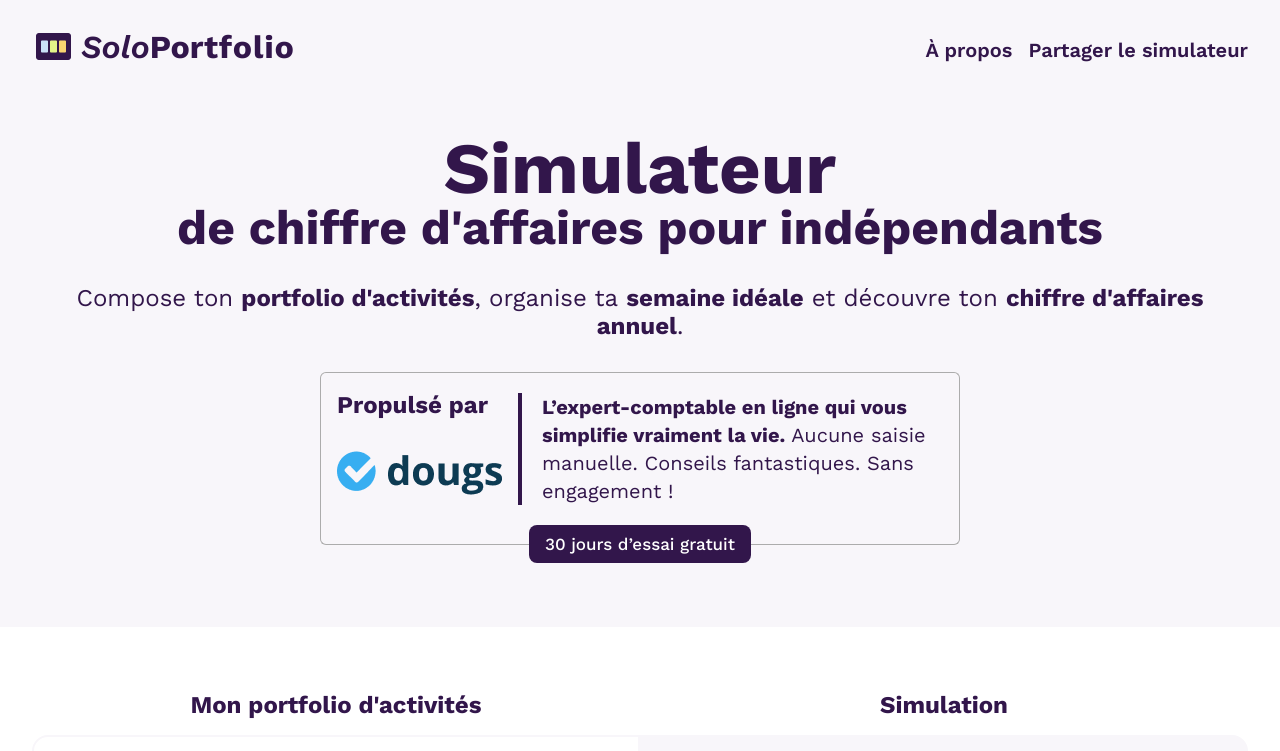
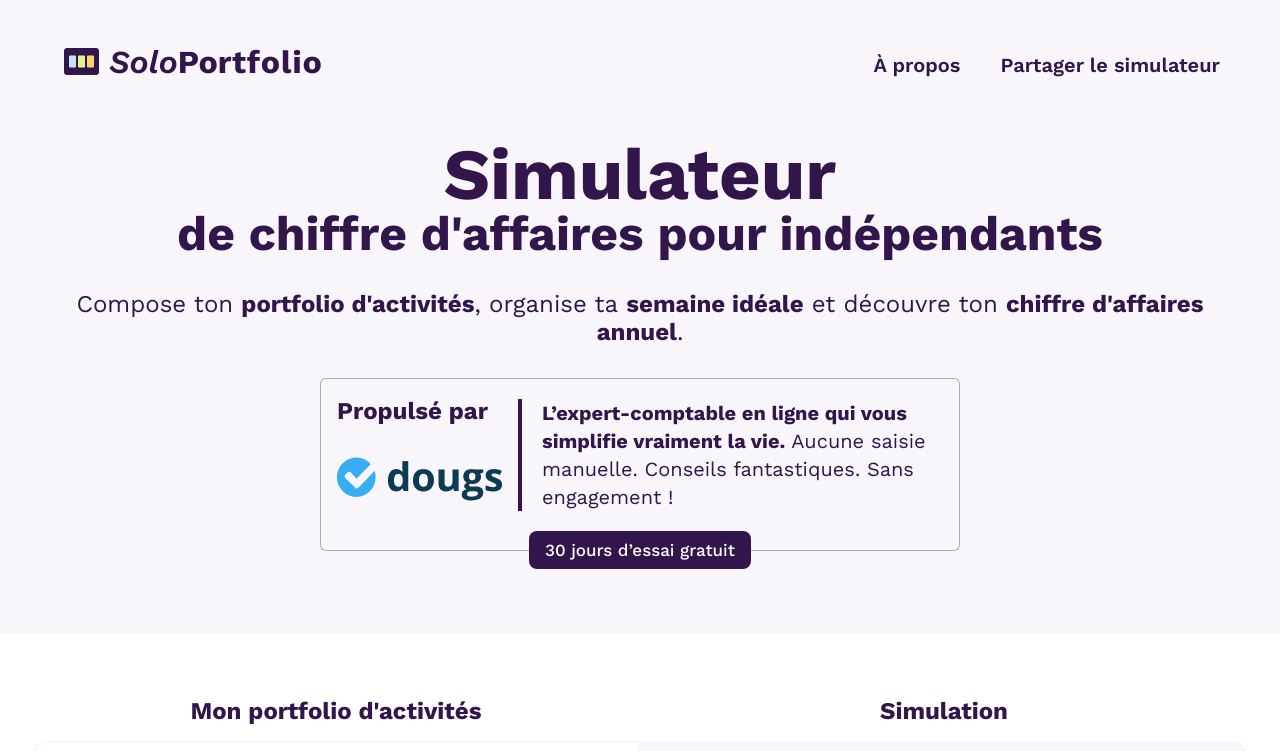
Before and after one commit to troptropcontent/freelance_revenue_simulator, a React (Vite) app in the folder frontend/: page / in a window 1280 px wide. Shown: the top 751 px of the page. Built offline with nearby package versions, Linux system fonts and the light colour scheme.

Commit message:
updte spacing in navbar

```diff
--- a/frontend/index.html
+++ b/frontend/index.html
@@ -15,11 +15,11 @@
     <meta property="og:type" content="website" />
   </head>
   <body>
-    <nav id="main_nav">
+    <nav id="main_nav" class="flex justify-between px-[60px] py-[12px]">
       <a href="/" class="main_nav-logo"
         ><img src="/logo.png" height="40" alt="Le logo de soloportfolio"
       /></a>
-      <ul class="main_nav-list">
+      <ul class="main_nav-list flex gap-[40px] items-center">
         <li>
           <a href="#who_we_are_section" class="text-title_3 text-primary-dark"
             >À propos</a
--- a/frontend/public/index.css
+++ b/frontend/public/index.css
@@ -1,7 +1,7 @@
 @import url("https://fonts.googleapis.com/css2?family=Merriweather:ital,wght@0,300;0,400;0,700;0,900;1,300;1,400;1,700;1,900&family=Work+Sans:ital,wght@0,100..900;1,100..900&display=swap");
 
 :root {
-  --main-nav-height: 100px;
+  --main-nav-height: 106px;
 
   /* Colors */
   --color-primary: #f4a261;
@@ -57,21 +57,11 @@ body {
   right: 0%;
   height: var(--main-nav-height);
   background-color: var(--color-background);
-  display: flex;
-  justify-content: space-between;
-  padding-inline: var(--spacing-medium);
   z-index: 99999999;
 }
 
 .main_nav-list {
   list-style: none;
-  display: flex;
-  gap: var(--spacing-small);
-  justify-content: space-between;
-  padding: 0;
-  margin: 0;
-  margin-inline-start: var(--spacing-medium);
-  align-items: center;
 }
 
 .main_nav-list a {
```
Also changed, not shown: frontend/public/tailwind.css.
